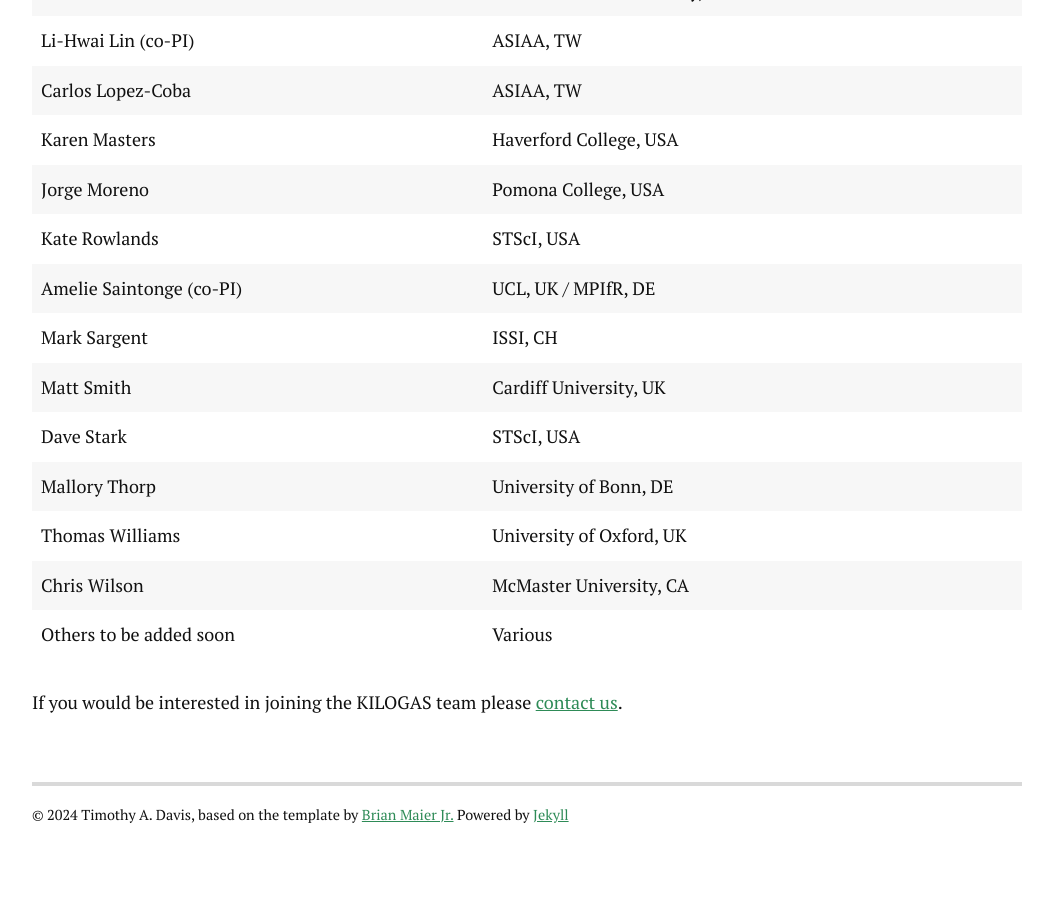
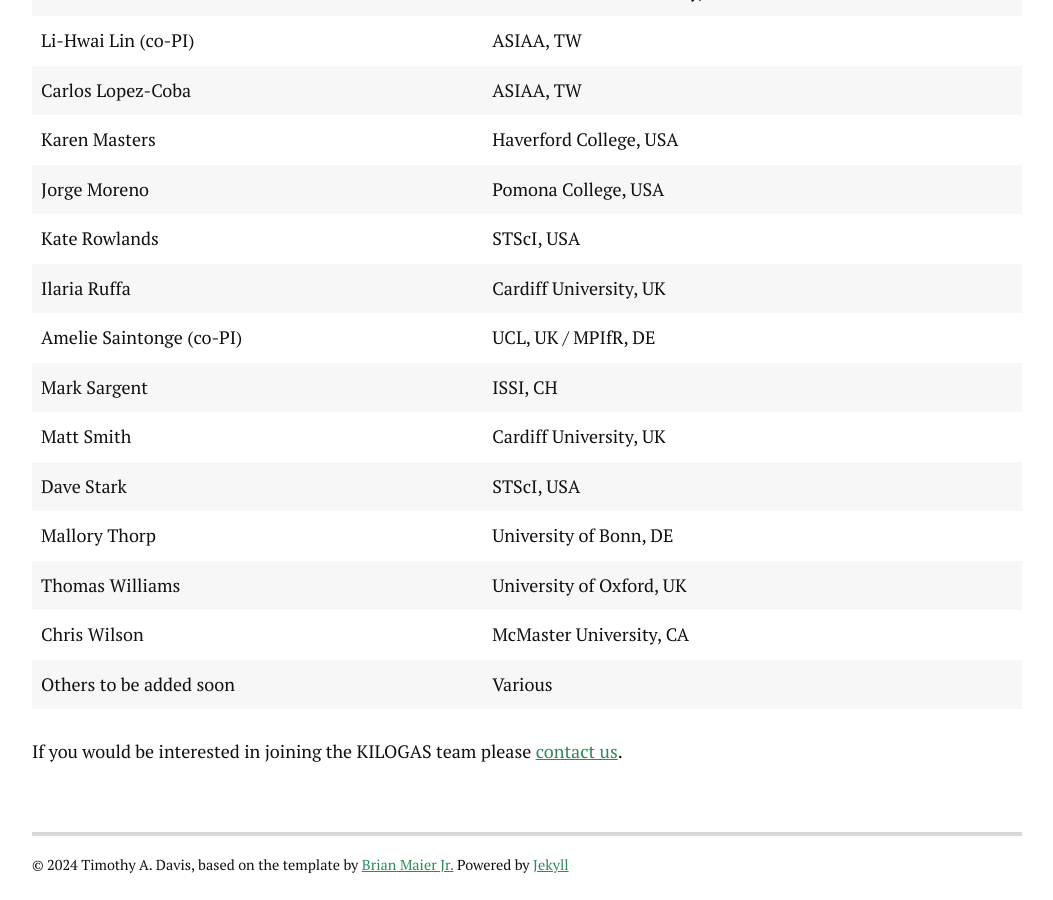
Before and after one commit to TimothyADavis/kilogas, a Jekyll site: the page built from team.md, in a window 1280 px wide and 900 px high, scrolled down 881 px. Shown: the whole window, without its empty margins (113-1166 px from the left). Built offline with Jekyll 4.4.1, drawn with Linux system fonts in a browser that asks for light colours; nearby versions of some CDN libraries; before the commit the page ends 1731 px from its top, so only the background shows below that.

Commit message:
Update team.md

```diff
--- a/team.md
+++ b/team.md
@@ -22,6 +22,7 @@
 | Karen Masters				| Haverford College, USA		|
 | Jorge Moreno				| Pomona College, USA			|
 | Kate Rowlands				| STScI, USA					|
+| Ilaria Ruffa				| Cardiff University, UK		|
 | Amelie Saintonge  (co-PI) | UCL, UK / MPIfR, DE       	|
 | Mark Sargent				| ISSI, CH						|
 | Matt Smith				| Cardiff University, UK		|
```
